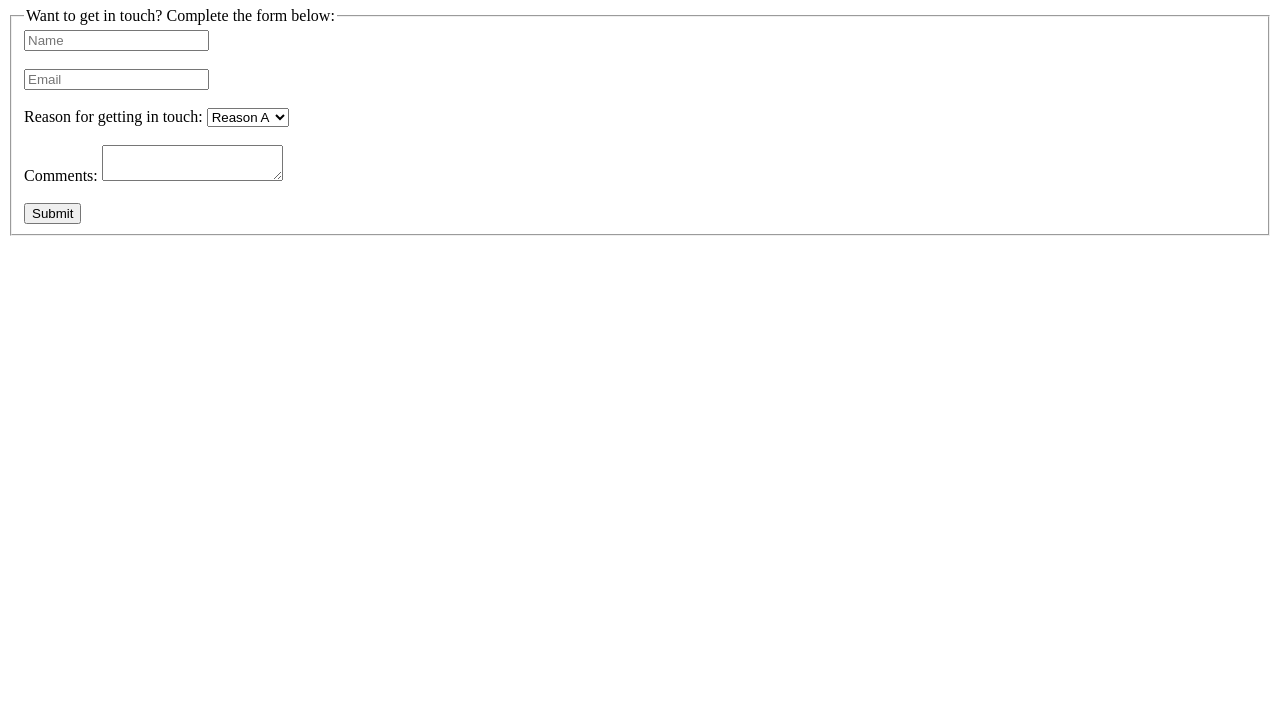
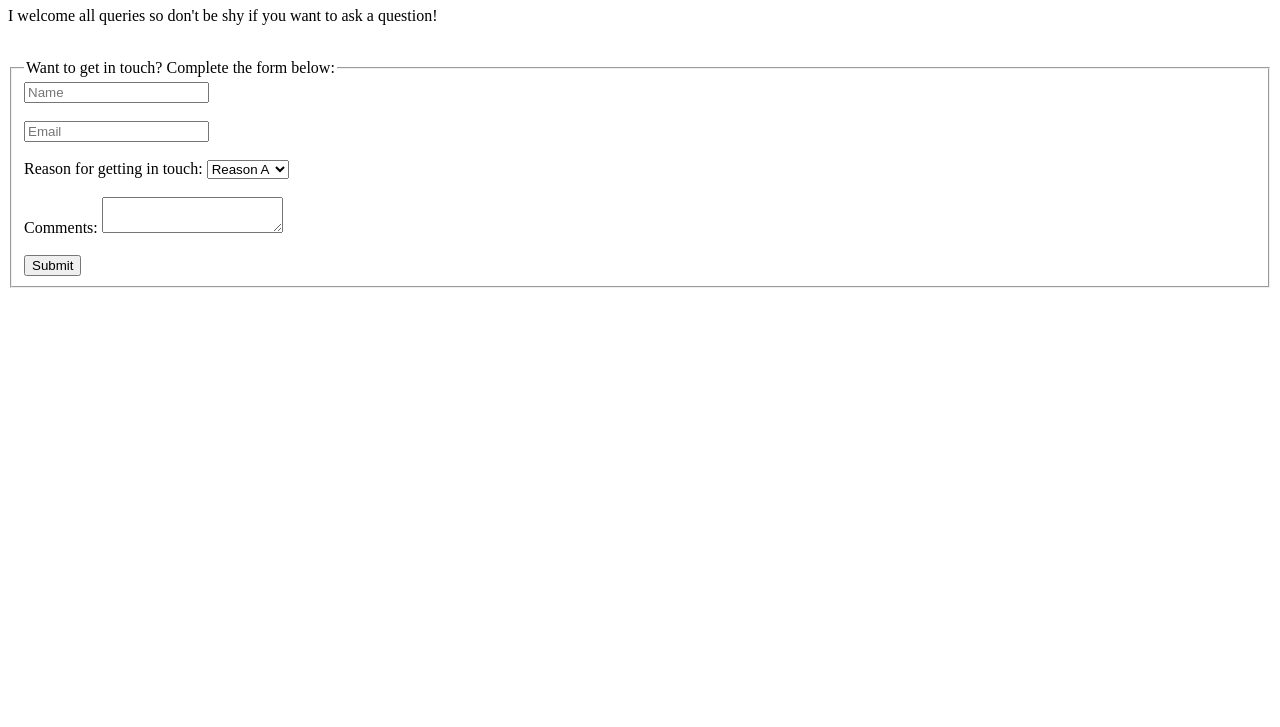
Before and after one commit to naylfc90/portfolio, a plain HTML site: page pages/contact.html in a window 1280 px wide. Shown: the part 73-800 px from the top of the page. Drawn offline with Linux system fonts and the light colour scheme.

Commit message:
added form on contact page

```diff
--- a/pages/contact.html
+++ b/pages/contact.html
@@ -6,6 +6,9 @@
     <body>
         <main>
             <h1>Contact</h1>
+
+            <p>I welcome all queries so don't be shy if you want to ask a question!</p>
+            <br/>
 
             <fieldset>
                 <legend>Want to get in touch? Complete the form below:</legend>
```
